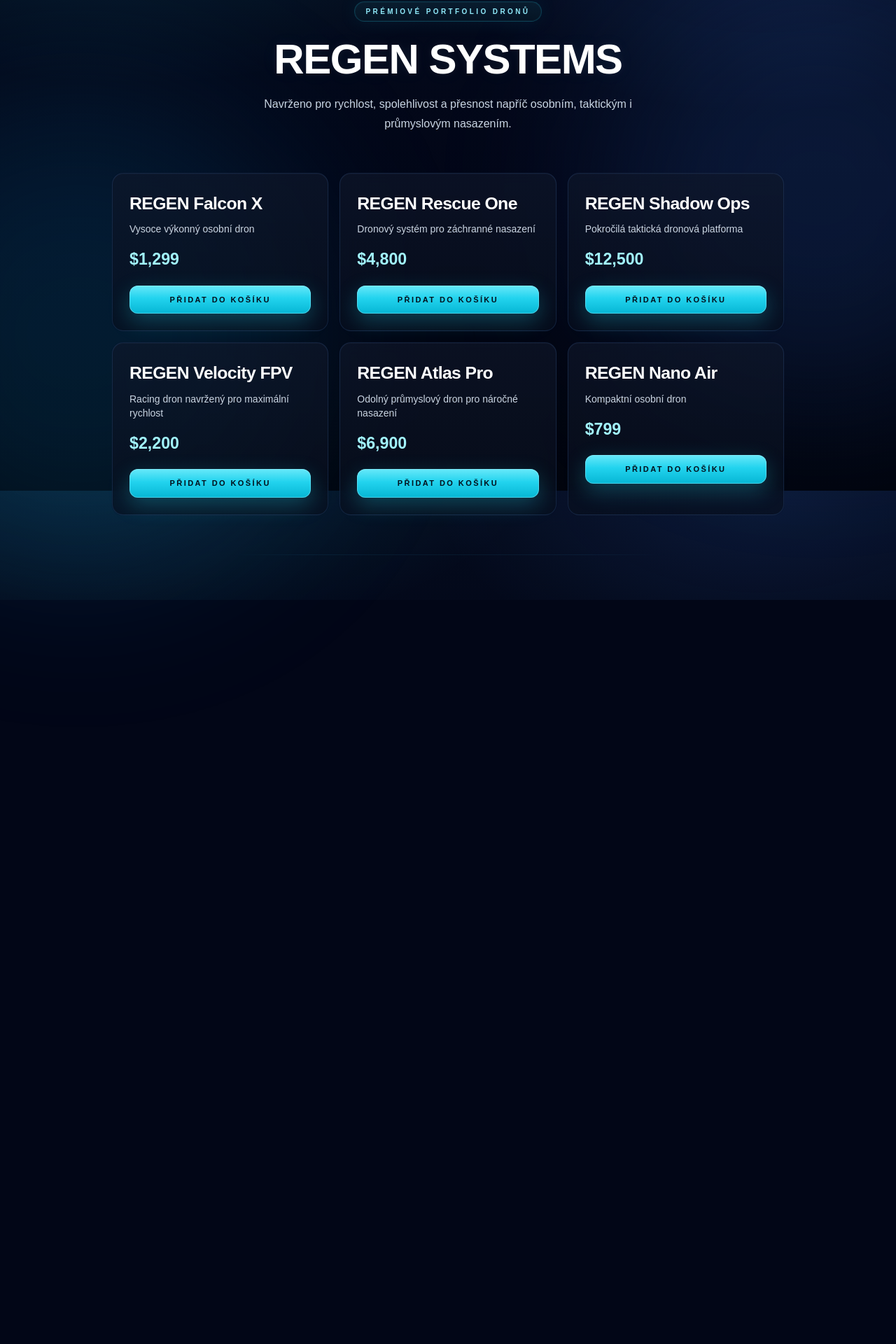
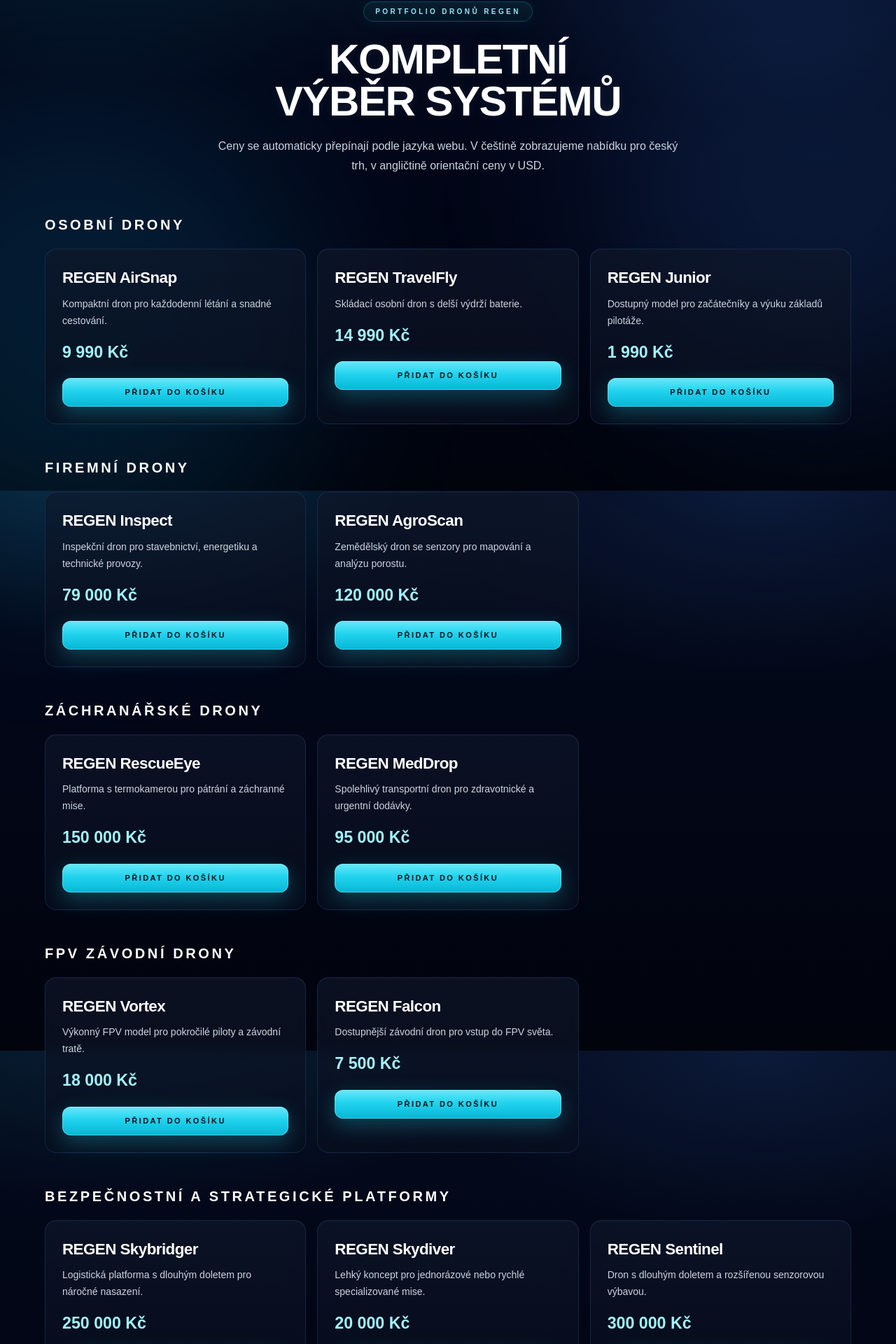
Before and after one commit to richard12386/regen-drone-website, a Next.js app: page /products in a window 1280 px wide. Shown: the part 99-2019 px from the top of the page at 70% size. Before the commit the page ends 956 px from the top, so only its background shows below. Built offline with nearby package versions, Linux system fonts and the light colour scheme.

Commit message:
Update drone catalog and language-based pricing

```diff
--- a/src/app/defense/page.tsx
+++ b/src/app/defense/page.tsx
@@ -2,18 +2,50 @@
 
 import { useLanguage } from "@/components/site/language-provider";
 
-const defenseCapabilities = [
+const defenseSystems = [
   {
-    cs: "Modulární vzdušné platformy schopné reagovat na změny terénu i profilu hrozeb.",
-    en: "Mission-adaptive airframes for changing terrain and threat profiles.",
+    name: "REGEN Skybridger",
+    detail: {
+      cs: "Logistická platforma s dlouhým doletem pro náročné nasazení.",
+      en: "Long-range logistics platform for demanding deployments.",
+    },
+    price: {
+      cs: "250 000 Kč",
+      en: "$10,890",
+    },
   },
   {
-    cs: "Šifrované telemetrické linky s odolnými komunikačními protokoly pro terén.",
-    en: "Encrypted telemetry links with resilient field communication protocols.",
+    name: "REGEN Skydiver",
+    detail: {
+      cs: "Lehký koncept pro jednorázové nebo rychlé specializované mise.",
+      en: "Lightweight concept for one-off or rapid specialized missions.",
+    },
+    price: {
+      cs: "20 000 Kč",
+      en: "$869",
+    },
   },
   {
-    cs: "Systémy rychlého nasazení pro průzkumné a zásahové týmy.",
-    en: "Rapid deployment systems for reconnaissance and response teams.",
+    name: "REGEN Sentinel",
+    detail: {
+      cs: "Dron s dlouhým doletem a rozšířenou senzorovou výbavou.",
+      en: "Long-range drone with an expanded sensor suite.",
+    },
+    price: {
+      cs: "300 000 Kč",
+      en: "$12,990",
+    },
+  },
+  {
+    name: "REGEN Guardian",
+    detail: {
+      cs: "Monitoring hranic a perimetrů s vysokou provozní odolností.",
+      en: "Border and perimeter monitoring with high operational resilience.",
+    },
+    price: {
+      cs: "220 000 Kč",
+      en: "$9,490",
+    },
   },
 ];
 
@@ -23,15 +55,15 @@ export default function DefensePage() {
   const copy = {
     cs: {
       kicker: "Obranné systémy",
-      title: "Autonomie připravená pro misi",
+      title: "Strategické platformy",
       body:
-        "Strategické vzdušné platformy určené pro dohled, rychlé vyhodnocení situace a spolehlivý provoz v náročném prostředí.",
+        "Řada REGEN Defense je zaměřená na průzkum, monitoring, logistiku a specializované mise ve složitých podmínkách.",
     },
     en: {
       kicker: "Defense Systems",
-      title: "Mission Ready Autonomy",
+      title: "Strategic Platforms",
       body:
-        "Strategic aerial platforms designed for surveillance, rapid assessment, and high-confidence operation in demanding environments.",
+        "The REGEN Defense line is focused on reconnaissance, monitoring, logistics, and specialized missions in demanding environments.",
     },
   } as const;
 
@@ -45,19 +77,23 @@ export default function DefensePage() {
           <h1 className="hero-title mt-6 text-balance text-5xl font-semibold uppercase tracking-[0.28em] text-white sm:text-6xl md:text-7xl">
             {t.title}
           </h1>
-          <p className="hero-subtitle mt-5 max-w-2xl text-pretty">
-            {t.body}
-          </p>
+          <p className="hero-subtitle mt-5 max-w-2xl text-pretty">{t.body}</p>
         </div>
 
-        <div className="mx-auto mt-14 max-w-4xl space-y-4">
-          {defenseCapabilities.map((capability) => (
+        <div className="mx-auto mt-14 grid max-w-5xl gap-5 md:grid-cols-2">
+          {defenseSystems.map((system) => (
             <article
-              key={capability.en}
-              className="glass-card rounded-3xl px-6 py-6"
+              key={system.name}
+              className="glass-card rounded-3xl px-6 py-6 text-left"
             >
-              <p className="text-base leading-7 text-slate-200">
-                {capability[language]}
+              <h2 className="text-xl font-semibold text-white">
+                {system.name}
+              </h2>
+              <p className="mt-3 text-sm leading-6 text-slate-300">
+                {system.detail[language]}
+              </p>
+              <p className="mt-4 text-[1.4rem] font-semibold text-cyan-200">
+                {system.price[language]}
               </p>
             </article>
           ))}
--- a/src/app/products/page.tsx
+++ b/src/app/products/page.tsx
@@ -2,54 +2,232 @@
 
 import { useLanguage } from "@/components/site/language-provider";
 
-const products = [
+type Language = "cs" | "en";
+
+type Product = {
+  name: string;
+  description: Record<Language, string>;
+  price: Record<Language, string>;
+};
+
+type Category = {
+  title: Record<Language, string>;
+  items: Product[];
+};
+
+const categories: Category[] = [
   {
-    name: "REGEN Falcon X",
+    title: {
+      cs: "Osobní drony",
+      en: "Personal Drones",
+    },
+    items: [
+      {
+        name: "REGEN AirSnap",
         description: {
-      cs: "Vysoce výkonný osobní dron",
-      en: "High-performance personal drone",
+          cs: "Kompaktní dron pro každodenní létání a snadné cestování.",
+          en: "Compact drone for everyday flying and easy travel.",
         },
-    price: "$1,299",
+        price: {
+          cs: "9 990 Kč",
+          en: "$429",
+        },
       },
       {
-    name: "REGEN Rescue One",
+        name: "REGEN TravelFly",
         description: {
-      cs: "Dronový systém pro záchranné nasazení",
-      en: "Emergency response drone system",
+          cs: "Skládací osobní dron s delší výdrží baterie.",
+          en: "Foldable personal drone with extended battery life.",
         },
-    price: "$4,800",
+        price: {
+          cs: "14 990 Kč",
+          en: "$649",
+        },
       },
       {
-    name: "REGEN Shadow Ops",
+        name: "REGEN Junior",
         description: {
-      cs: "Pokročilá taktická dronová platforma",
-      en: "Advanced tactical drone platform",
+          cs: "Dostupný model pro začátečníky a výuku základů pilotáže.",
+          en: "Accessible starter model for beginners and pilot training.",
         },
-    price: "$12,500",
+        price: {
+          cs: "1 990 Kč",
+          en: "$89",
+        },
+      },
+    ],
   },
   {
-    name: "REGEN Velocity FPV",
+    title: {
+      cs: "Firemní drony",
+      en: "Business Drones",
+    },
+    items: [
+      {
+        name: "REGEN Inspect",
         description: {
-      cs: "Racing dron navržený pro maximální rychlost",
-      en: "Racing drone built for speed",
+          cs: "Inspekční dron pro stavebnictví, energetiku a technické provozy.",
+          en: "Inspection drone for construction, energy, and technical operations.",
         },
-    price: "$2,200",
+        price: {
+          cs: "79 000 Kč",
+          en: "$3,390",
+        },
       },
       {
-    name: "REGEN Atlas Pro",
+        name: "REGEN AgroScan",
         description: {
-      cs: "Odolný průmyslový dron pro náročné nasazení",
-      en: "Heavy-duty industrial drone",
+          cs: "Zemědělský dron se senzory pro mapování a analýzu porostu.",
+          en: "Agricultural drone with sensors for mapping and crop analysis.",
         },
-    price: "$6,900",
+        price: {
+          cs: "120 000 Kč",
+          en: "$5,190",
+        },
+      },
+    ],
   },
   {
-    name: "REGEN Nano Air",
+    title: {
+      cs: "Záchranářské drony",
+      en: "Rescue Drones",
+    },
+    items: [
+      {
+        name: "REGEN RescueEye",
         description: {
-      cs: "Kompaktní osobní dron",
-      en: "Compact personal drone",
+          cs: "Platforma s termokamerou pro pátrání a záchranné mise.",
+          en: "Thermal-equipped platform for search and rescue missions.",
         },
-    price: "$799",
+        price: {
+          cs: "150 000 Kč",
+          en: "$6,490",
+        },
+      },
+      {
+        name: "REGEN MedDrop",
+        description: {
+          cs: "Spolehlivý transportní dron pro zdravotnické a urgentní dodávky.",
+          en: "Reliable transport drone for medical and urgent deliveries.",
+        },
+        price: {
+          cs: "95 000 Kč",
+          en: "$4,090",
+        },
+      },
+    ],
+  },
+  {
+    title: {
+      cs: "FPV závodní drony",
+      en: "FPV Racing Drones",
+    },
+    items: [
+      {
+        name: "REGEN Vortex",
+        description: {
+          cs: "Výkonný FPV model pro pokročilé piloty a závodní tratě.",
+          en: "High-performance FPV model for advanced pilots and race tracks.",
+        },
+        price: {
+          cs: "18 000 Kč",
+          en: "$779",
+        },
+      },
+      {
+        name: "REGEN Falcon",
+        description: {
+          cs: "Dostupnější závodní dron pro vstup do FPV světa.",
+          en: "More accessible racing drone for entering the FPV world.",
+        },
+        price: {
+          cs: "7 500 Kč",
+          en: "$329",
+        },
+      },
+    ],
+  },
+  {
+    title: {
+      cs: "Bezpečnostní a strategické platformy",
+      en: "Security and Strategic Platforms",
+    },
+    items: [
+      {
+        name: "REGEN Skybridger",
+        description: {
+          cs: "Logistická platforma s dlouhým doletem pro náročné nasazení.",
+          en: "Long-range logistics platform for demanding deployments.",
+        },
+        price: {
+          cs: "250 000 Kč",
+          en: "$10,890",
+        },
+      },
+      {
+        name: "REGEN Skydiver",
+        description: {
+          cs: "Lehký koncept pro jednorázové nebo rychlé specializované mise.",
+          en: "Lightweight concept for one-off or rapid specialized missions.",
+        },
+        price: {
+          cs: "20 000 Kč",
+          en: "$869",
+        },
+      },
+      {
+        name: "REGEN Sentinel",
+        description: {
+          cs: "Dron s dlouhým doletem a rozšířenou senzorovou výbavou.",
+          en: "Long-range drone with an expanded sensor suite.",
+        },
+        price: {
+          cs: "300 000 Kč",
+          en: "$12,990",
+        },
+      },
+      {
+        name: "REGEN Guardian",
+        description: {
+          cs: "Monitoring hranic a perimetrů s vysokou provozní odolností.",
+          en: "Border and perimeter monitoring with high operational resilience.",
+        },
+        price: {
+          cs: "220 000 Kč",
+          en: "$9,490",
+        },
+      },
+    ],
+  },
+  {
+    title: {
+      cs: "Reklamní a speciální nasazení",
+      en: "Advertising and Special Applications",
+    },
+    items: [
+      {
+        name: "REGEN Weightlifter",
+        description: {
+          cs: "Těžkotonážní nosič pro průmyslové a speciální přepravní úkoly.",
+          en: "Heavy-lift carrier for industrial and special transport missions.",
+        },
+        price: {
+          cs: "180 000 Kč",
+          en: "$7,790",
+        },
+      },
+      {
+        name: "REGEN Promo Fleet",
+        description: {
+          cs: "Sada reklamních dronů pro show, světelné sestavy a branding.",
+          en: "Advertising drone fleet for shows, light formations, and branding.",
+        },
+        price: {
+          cs: "50 000 – 120 000 Kč",
+          en: "$2,190 – $5,190",
+        },
+      },
+    ],
   },
 ];
 
@@ -58,17 +236,17 @@ export default function ProductsPage() {
 
   const copy = {
     cs: {
-      kicker: "Prémiové portfolio dronů",
-      title: "Regen Systems",
+      kicker: "Portfolio dronů REGEN",
+      title: "Kompletní výběr systémů",
       body:
-        "Navrženo pro rychlost, spolehlivost a přesnost napříč osobním, taktickým i průmyslovým nasazením.",
+        "Ceny se automaticky přepínají podle jazyka webu. V češtině zobrazujeme nabídku pro český trh, v angličtině orientační ceny v USD.",
       cta: "Přidat do košíku",
     },
     en: {
-      kicker: "Premium Drone Portfolio",
-      title: "Regen Systems",
+      kicker: "REGEN Drone Portfolio",
+      title: "Complete Systems Lineup",
       body:
-        "Engineered for speed, reliability, and precision across personal, tactical, and industrial missions.",
+        "Prices switch automatically with the site language. Czech shows our Czech-market pricing, English displays indicative USD pricing.",
       cta: "Add to cart",
     },
   } as const;
@@ -78,27 +256,37 @@ export default function ProductsPage() {
   return (
     <main className="page-shell">
       <section className="content-shell">
-        <div className="mx-auto flex max-w-[39rem] flex-col items-center text-center">
+        <div className="mx-auto flex max-w-[45rem] flex-col items-center text-center">
           <span className="section-kicker">{t.kicker}</span>
           <h1 className="hero-title mt-6 text-balance text-[2.8rem] font-semibold uppercase tracking-[0.3em] text-white sm:text-[3.95rem] md:text-[4.25rem]">
             {t.title}
           </h1>
-          <p className="hero-subtitle mt-5 max-w-[32rem] text-pretty">
+          <p className="hero-subtitle mt-5 max-w-[38rem] text-pretty">
             {t.body}
           </p>
         </div>
 
-        <div className="product-grid">
-          {products.map((product) => (
-            <article key={product.name} className="product-card glass-card rounded-3xl px-5 py-5 text-left">
-              <h2 className="text-[1.03rem] font-semibold tracking-tight text-white md:text-[1.55rem]">
+        <div className="mx-auto mt-14 flex max-w-[72rem] flex-col gap-12">
+          {categories.map((category) => (
+            <section key={category.title.en}>
+              <h2 className="mb-5 text-xl font-semibold uppercase tracking-[0.18em] text-white">
+                {category.title[language]}
+              </h2>
+
+              <div className="grid gap-4 md:grid-cols-2 xl:grid-cols-3">
+                {category.items.map((product) => (
+                  <article
+                    key={product.name}
+                    className="glass-card rounded-3xl px-5 py-5 text-left"
+                  >
+                    <h3 className="text-[1.03rem] font-semibold tracking-tight text-white md:text-[1.4rem]">
                       {product.name}
-              </h2>
-              <p className="mt-2 text-sm text-slate-300">
+                    </h3>
+                    <p className="mt-2 text-sm leading-6 text-slate-300">
                       {product.description[language]}
                     </p>
                     <p className="mt-4 text-[1.45rem] font-semibold text-cyan-200">
-                {product.price}
+                      {product.price[language]}
                     </p>
                     <button
                       type="button"
@@ -109,6 +297,9 @@ export default function ProductsPage() {
                   </article>
                 ))}
               </div>
+            </section>
+          ))}
+        </div>
 
         <div className="soft-divider mx-auto mt-12 max-w-[39rem]" />
       </section>
--- a/src/app/racing/page.tsx
+++ b/src/app/racing/page.tsx
@@ -4,24 +4,25 @@ import { useLanguage } from "@/components/site/language-provider";
 
 const racingSystems = [
   {
-    name: "Velocity FPV",
+    name: "REGEN Vortex",
     detail: {
-      cs: "Karbonový závodní rám s telemetrií s nízkou latencí.",
-      en: "Carbon racing frame with low-latency telemetry.",
+      cs: "Výkonný FPV model pro pokročilé piloty a závodní tratě.",
+      en: "High-performance FPV model for advanced pilots and race tracks.",
+    },
+    price: {
+      cs: "18 000 Kč",
+      en: "$779",
     },
   },
   {
-    name: "Pulse Drive",
+    name: "REGEN Falcon",
     detail: {
-      cs: "Motory laděné pro závodní nasazení a agresivní akceleraci.",
-      en: "Competition-tuned motors for aggressive acceleration.",
+      cs: "Dostupnější závodní dron pro vstup do FPV světa.",
+      en: "More accessible racing drone for entering the FPV world.",
     },
-  },
-  {
-    name: "Track Sync",
-    detail: {
-      cs: "Živá diagnostika a analytika výkonu přímo z depa.",
-      en: "Live diagnostics and pit-lane performance analytics.",
+    price: {
+      cs: "7 500 Kč",
+      en: "$329",
     },
   },
 ];
@@ -32,15 +33,15 @@ export default function RacingPage() {
   const copy = {
     cs: {
       kicker: "Závodní divize",
-      title: "Rychlost bez kompromisů",
+      title: "FPV výběr REGEN",
       body:
-        "FPV platformy navržené pro přesné průjezdy zatáčkami, okamžitou odezvu a opakovatelné nastavení pro závodní den.",
+        "Naše závodní řada je postavená pro rychlost, nízkou latenci a jisté chování na trati i při tréninku.",
     },
     en: {
       kicker: "Racing Division",
-      title: "Speed Without Drift",
+      title: "REGEN FPV Lineup",
       body:
-        "FPV platforms engineered for precision cornering, split-second response, and repeatable race-day tuning.",
+        "Our racing line is built for speed, low latency, and confident handling on both tracks and training runs.",
     },
   } as const;
 
@@ -54,17 +55,18 @@ export default function RacingPage() {
           <h1 className="hero-title mt-6 text-balance text-5xl font-semibold uppercase tracking-[0.28em] text-white sm:text-6xl md:text-7xl">
             {t.title}
           </h1>
-          <p className="hero-subtitle mt-5 max-w-2xl text-pretty">
-            {t.body}
-          </p>
+          <p className="hero-subtitle mt-5 max-w-2xl text-pretty">{t.body}</p>
         </div>
 
-        <div className="mx-auto mt-14 grid max-w-5xl gap-5 md:grid-cols-3">
+        <div className="mx-auto mt-14 grid max-w-4xl gap-5 md:grid-cols-2">
           {racingSystems.map((item) => (
             <article key={item.name} className="glass-card rounded-3xl px-5 py-6">
               <h2 className="text-xl font-semibold text-white">{item.name}</h2>
               <p className="mt-3 text-sm leading-6 text-slate-300">
                 {item.detail[language]}
+              </p>
+              <p className="mt-4 text-[1.4rem] font-semibold text-cyan-200">
+                {item.price[language]}
               </p>
             </article>
           ))}
```
Lines whose indentation alone changed are shown as unchanged.
